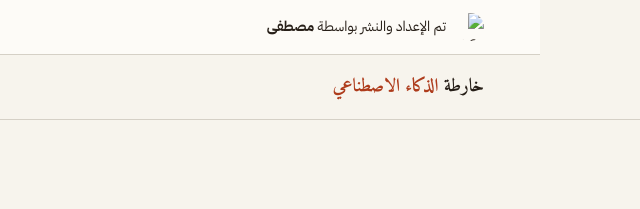
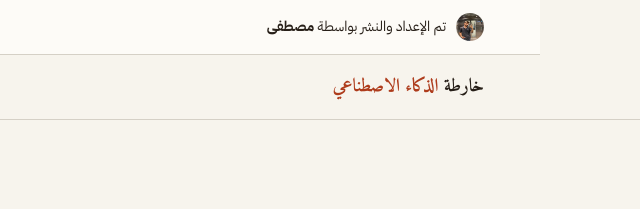
Before and after one commit to mustafa01ai/m-ai-roadmap, a plain HTML site: page index.html in a window 1280 px wide. Shown: the top 209 px of the page, 640-1280 px from the left. Drawn offline with nearby package versions, Linux system fonts and the light colour scheme.

Commit message:
Update index.html

```diff
--- a/index.html
+++ b/index.html
@@ -206,7 +206,8 @@
 <!-- شريط التحديثات والحقوق -->
 <div class="top-banner wrap">
     <div style="display:flex; align-items:center; gap:10px;">
-        <img src="IMG_2164.jpeg"
+        <img src="IMG_5456.jpeg"
+
  alt="مصطفى" style="width:28px;height:28px;border-radius:50%;">
         <span>تم الإعداد والنشر بواسطة <b style="color:var(--ink)">مصطفى</b></span>
     </div>
```
